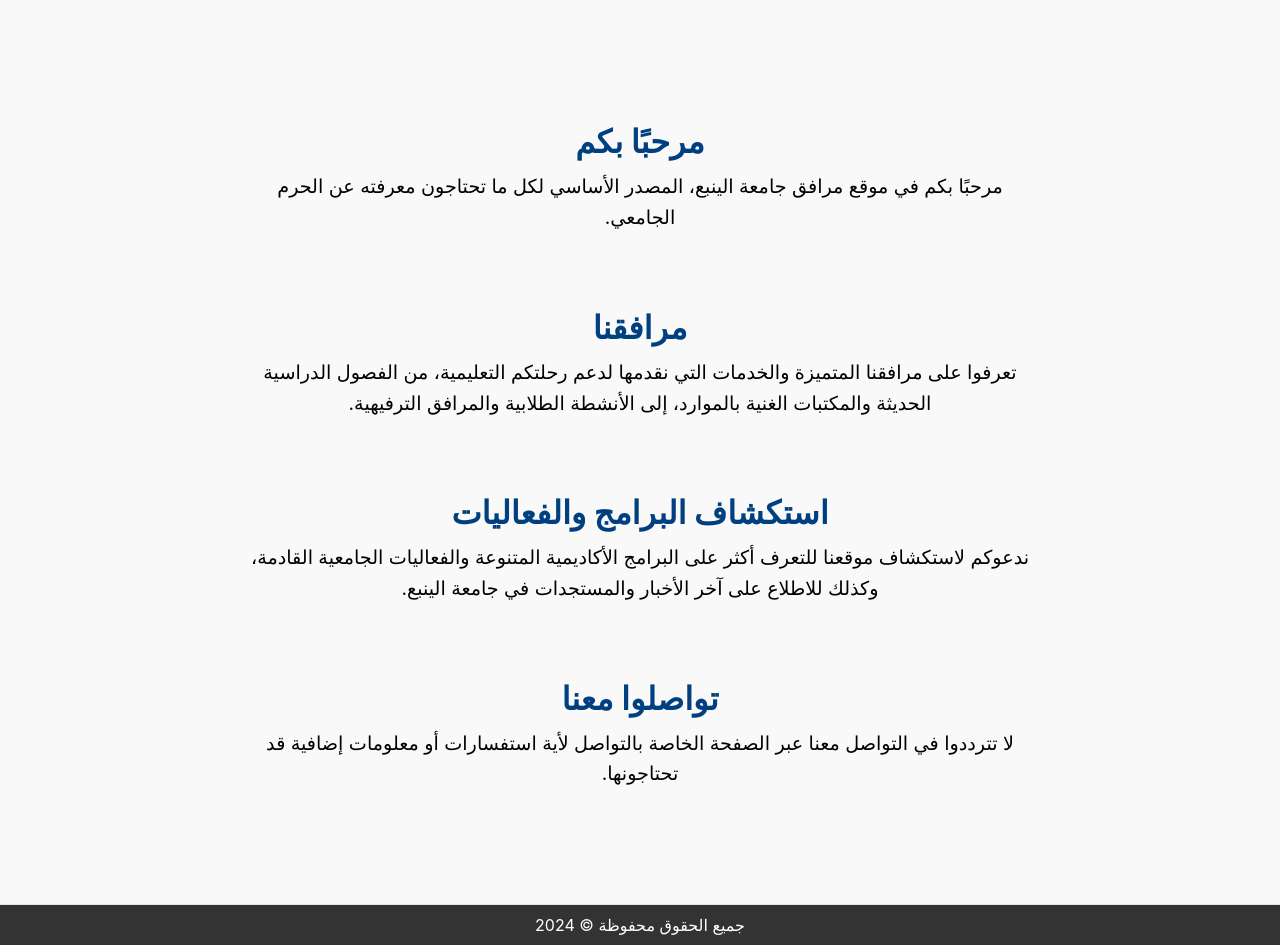
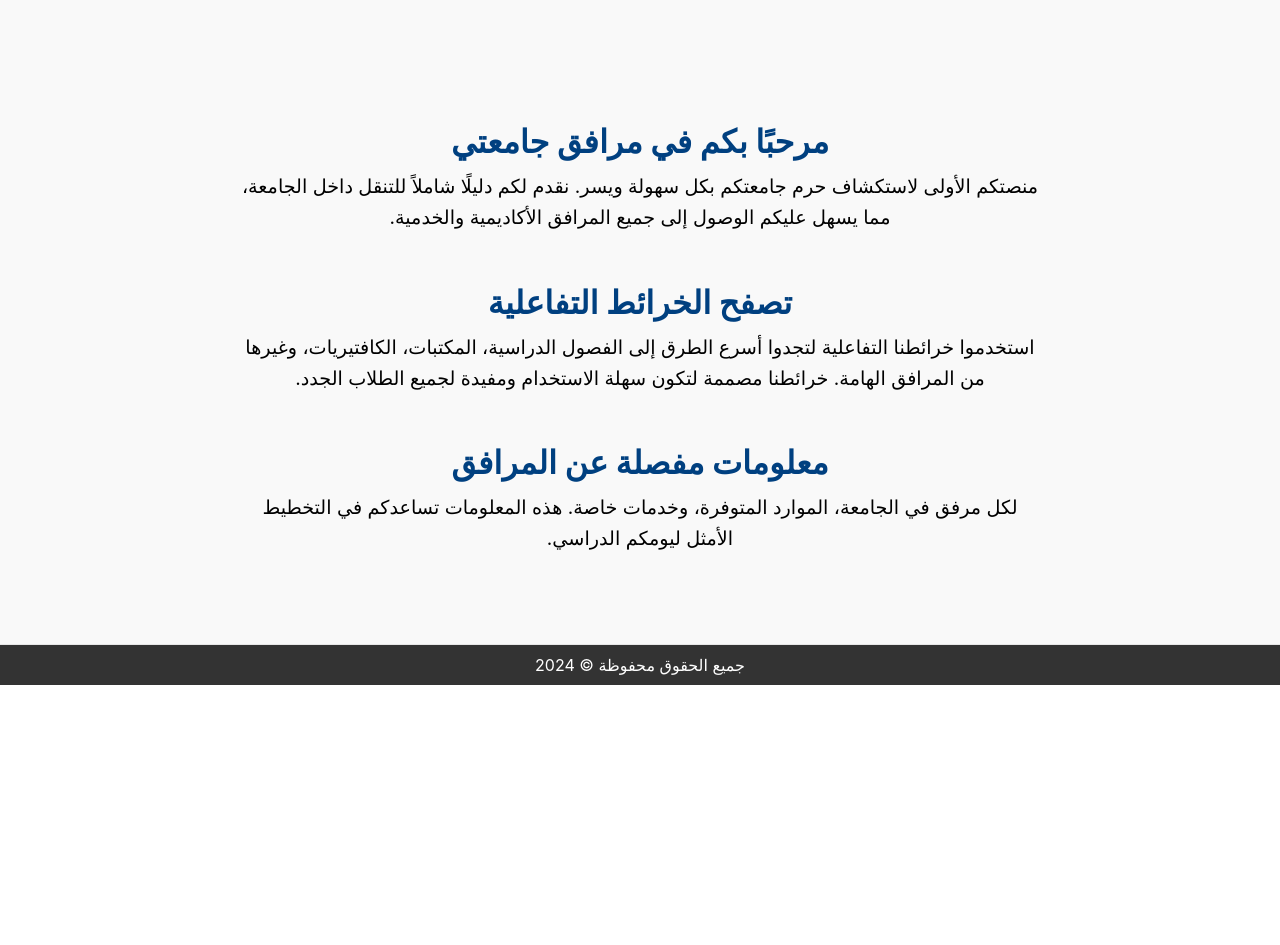
Before and after one commit to EngAhmedMahjoub/MyUniversity, a React (Create React App) app: page / in a window 1280 px wide. Shown: the part 580-1525 px from the top of the page. After the commit the page ends 1265 px from the top, so only its background shows below. Built offline with nearby package versions, Linux system fonts and the light colour scheme.

Commit message:
update home page text

```diff
--- a/src/pages/Home.js
+++ b/src/pages/Home.js
@@ -1,6 +1,6 @@
 import React from 'react';
 import Layout from '../components/Layout';
-import logo from '../images/logo.jpg';
+import logo from '../images/logo.jpg'; // Adjust the relative path as necessary
 
 const Home = () => {
   return (
@@ -10,30 +10,23 @@
         <img src={logo} alt="شعار الجامعة" style={logoStyle} />
 
         <section style={sectionStyle}>
-          <h2 style={subHeadingStyle}>مرحبًا بكم</h2>
+          <h2 style={subHeadingStyle}>مرحبًا بكم في مرافق جامعتي</h2>
           <p style={paragraphStyle}>
-            مرحبًا بكم في موقع مرافق جامعة الينبع، المصدر الأساسي لكل ما تحتاجون معرفته عن الحرم الجامعي.
+            منصتكم الأولى لاستكشاف حرم جامعتكم بكل سهولة ويسر. نقدم لكم دليلًا شاملاً للتنقل داخل الجامعة، مما يسهل عليكم الوصول إلى جميع المرافق الأكاديمية والخدمية.
           </p>
         </section>
 
         <section style={sectionStyle}>
-          <h2 style={subHeadingStyle}>مرافقنا</h2>
+          <h2 style={subHeadingStyle}>تصفح الخرائط التفاعلية</h2>
           <p style={paragraphStyle}>
-            تعرفوا على مرافقنا المتميزة والخدمات التي نقدمها لدعم رحلتكم التعليمية، من الفصول الدراسية الحديثة والمكتبات الغنية بالموارد، إلى الأنشطة الطلابية والمرافق الترفيهية.
+            استخدموا خرائطنا التفاعلية لتجدوا أسرع الطرق إلى الفصول الدراسية، المكتبات، الكافتيريات، وغيرها من المرافق الهامة. خرائطنا مصممة لتكون سهلة الاستخدام ومفيدة لجميع الطلاب الجدد.
           </p>
         </section>
 
         <section style={sectionStyle}>
-          <h2 style={subHeadingStyle}>استكشاف البرامج والفعاليات</h2>
+          <h2 style={subHeadingStyle}>معلومات مفصلة عن المرافق</h2>
           <p style={paragraphStyle}>
-            ندعوكم لاستكشاف موقعنا للتعرف أكثر على البرامج الأكاديمية المتنوعة والفعاليات الجامعية القادمة، وكذلك للاطلاع على آخر الأخبار والمستجدات في جامعة الينبع.
-          </p>
-        </section>
-
-        <section style={sectionStyle}>
-          <h2 style={subHeadingStyle}>تواصلوا معنا</h2>
-          <p style={paragraphStyle}>
-            لا تترددوا في التواصل معنا عبر الصفحة الخاصة بالتواصل لأية استفسارات أو معلومات إضافية قد تحتاجونها.
+            لكل مرفق في الجامعة، الموارد المتوفرة، وخدمات خاصة. هذه المعلومات تساعدكم في التخطيط الأمثل ليومكم الدراسي.
           </p>
         </section>
       </div>
@@ -73,7 +66,7 @@
 };
 
 const sectionStyle = {
-  marginBottom: '75px',
+  marginBottom: '50px',
 };
 
 export default Home;
```
